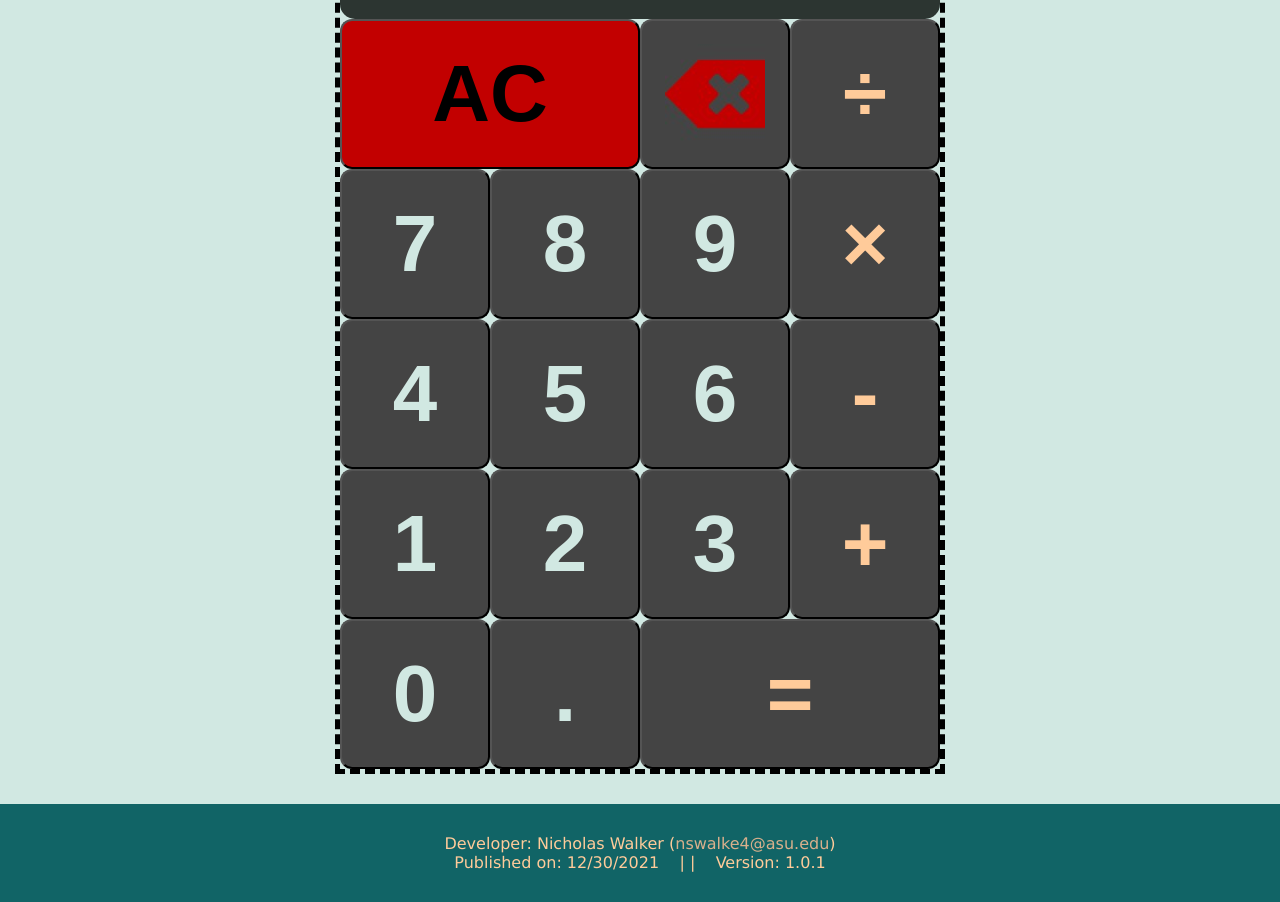
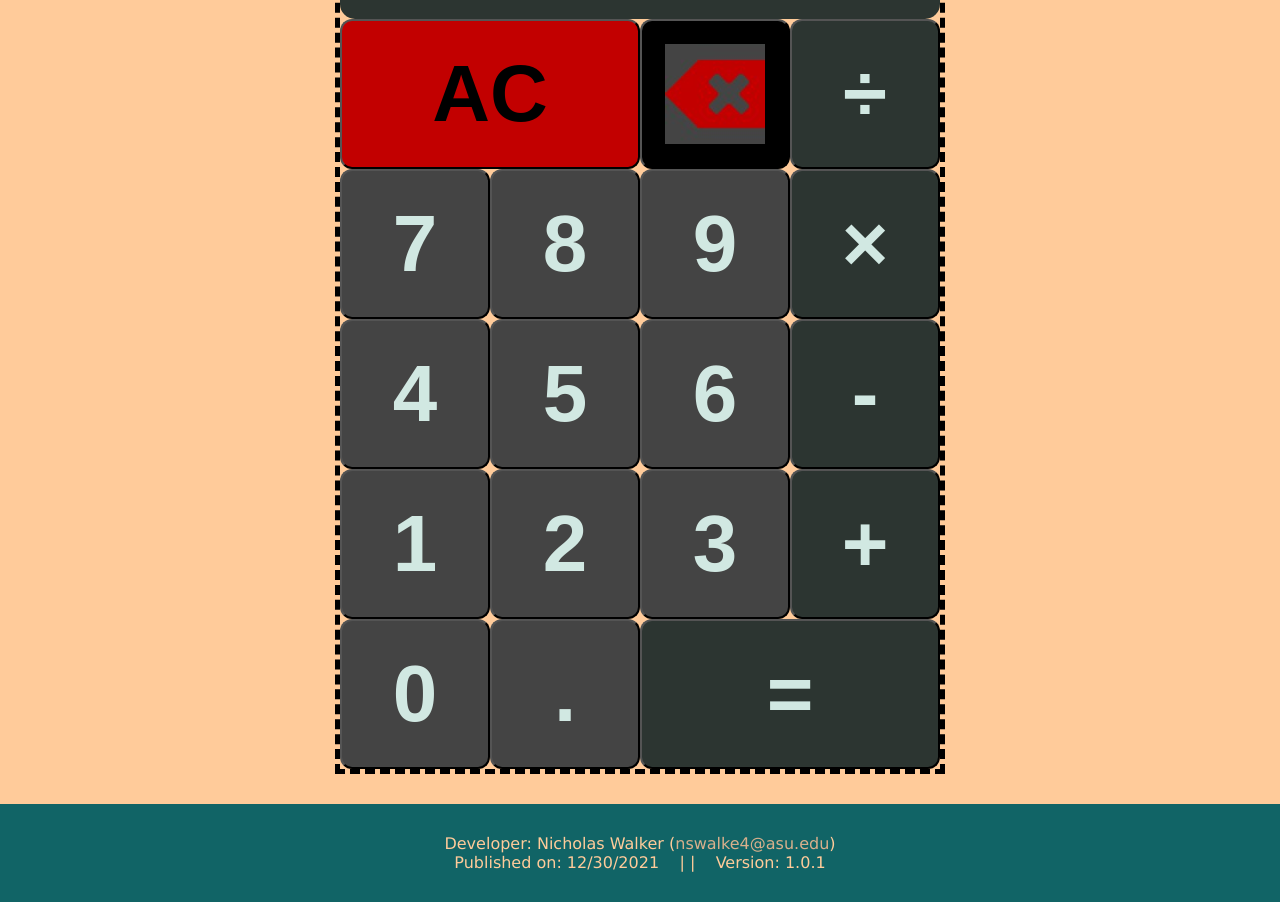
Before and after one commit to nswalke4/PersonalProjects, a React (Create React App) app in the folder calculator-app/: page / in a window 1280 px wide. Shown: the part 583-1485 px from the top of the page. Built offline with nearby package versions, Linux system fonts and the light colour scheme.

Commit message:
Changes the equal button to be a seperate component and makes minor adjustments to the color scheme of the calculator

```diff
--- a/calculator-app/src/index.css
+++ b/calculator-app/src/index.css
@@ -15,7 +15,7 @@ code {
 }
 
 .app {
-    background-color: #d1e8e2;
+    background-color: #ffcb9a;
 }
 
 .about-project {
@@ -125,10 +125,6 @@ code {
     flex: none;
 }
 
-.button-bottom-row .other-button {
-    flex-grow: 2;
-}
-
 .all-clear-button {
     color: #000000;
     background-color: #c20000;
@@ -138,7 +134,7 @@ code {
 
 .clear-button {
     color: #c20000;
-    background-color: #444444;
+    background-color: #000000;
     order: 2;
 }
 
@@ -147,14 +143,20 @@ code {
     margin: auto;
 }
 
+.equal-button {
+    color: #d1e8e2;
+    background-color: #2c3531;
+    flex-grow: 2;
+}
+
 .number-button {
     color: #d1e8e2;
     background-color: #444444;
 }
 
 .other-button {
-    color: #ffcb9a;
-    background-color: #444444;
+    color: #d1e8e2;
+    background-color: #2c3531;
 }
 
 .about-developer {
--- /dev/null
+++ b/calculator-app/src/react/components/EqualButton.js
@@ -0,0 +1,5 @@
+const EqualButton = () => {
+    return <button className="equal-button">=</button>;
+};
+
+export default EqualButton;
--- a/calculator-app/src/react/components/OtherButton.js
+++ b/calculator-app/src/react/components/OtherButton.js
@@ -14,9 +14,6 @@ const OtherButton = ({ action }) => {
         case "add":
             value = "+";
             break;
-        case "equal":
-            value = "=";
-            break;
         default:
             value = "??";
             break;
--- a/calculator-app/src/react/containers/Calculator.js
+++ b/calculator-app/src/react/containers/Calculator.js
@@ -1,5 +1,6 @@
 import AllClearButton from "../components/AllClearButton";
 import ClearButton from "../components/ClearButton";
+import EqualButton from "../components/EqualButton";
 import NumberButton from "../components/NumberButton";
 import OtherButton from "../components/OtherButton";
 import Screen from "../components/Screen";
@@ -37,7 +38,7 @@ const Calculator = () => {
                 <div className="button-bottom-row">
                     <NumberButton value="0" />
                     <NumberButton value="." />
-                    <OtherButton action="equal" />
+                    <EqualButton />
                 </div>
             </div>
         </div>
```
